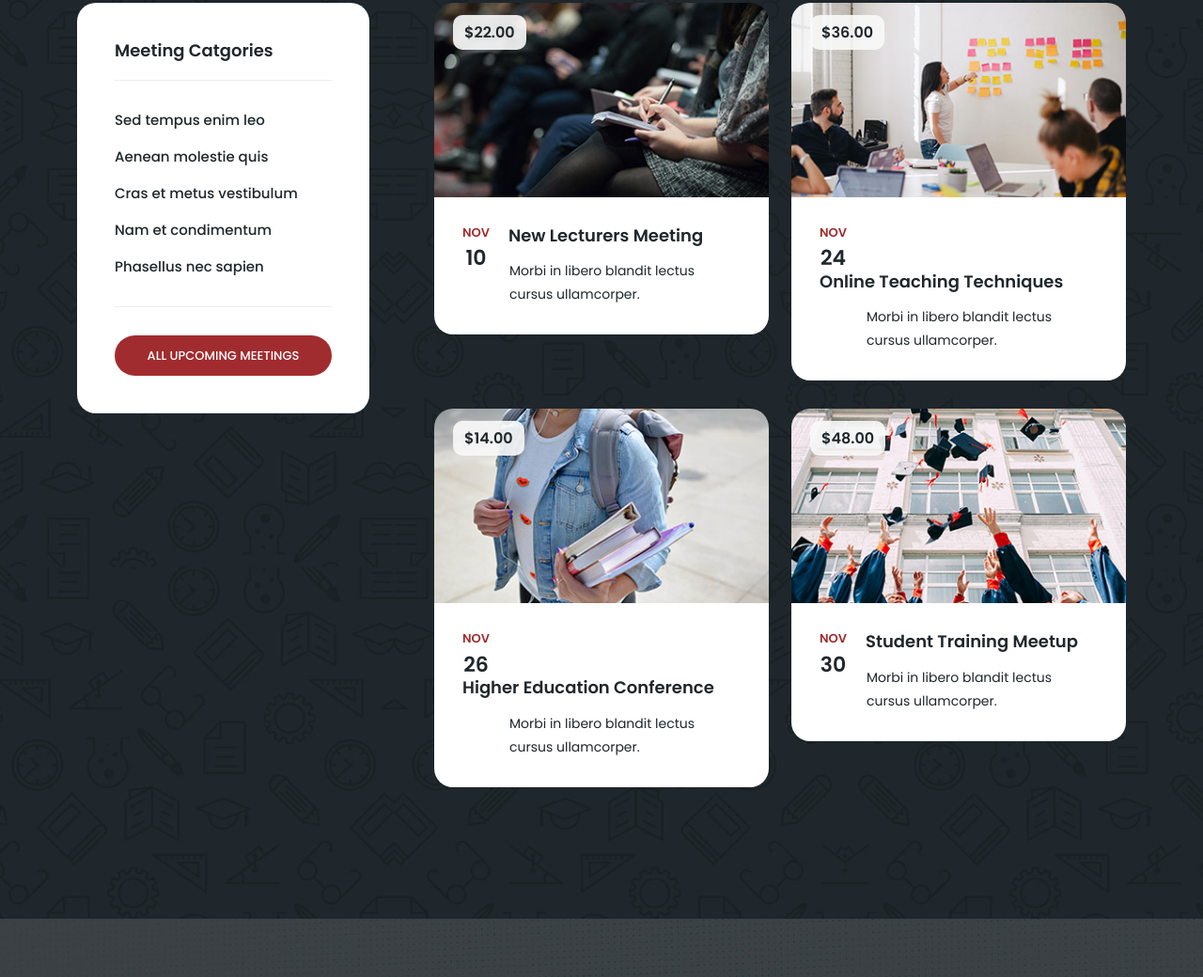
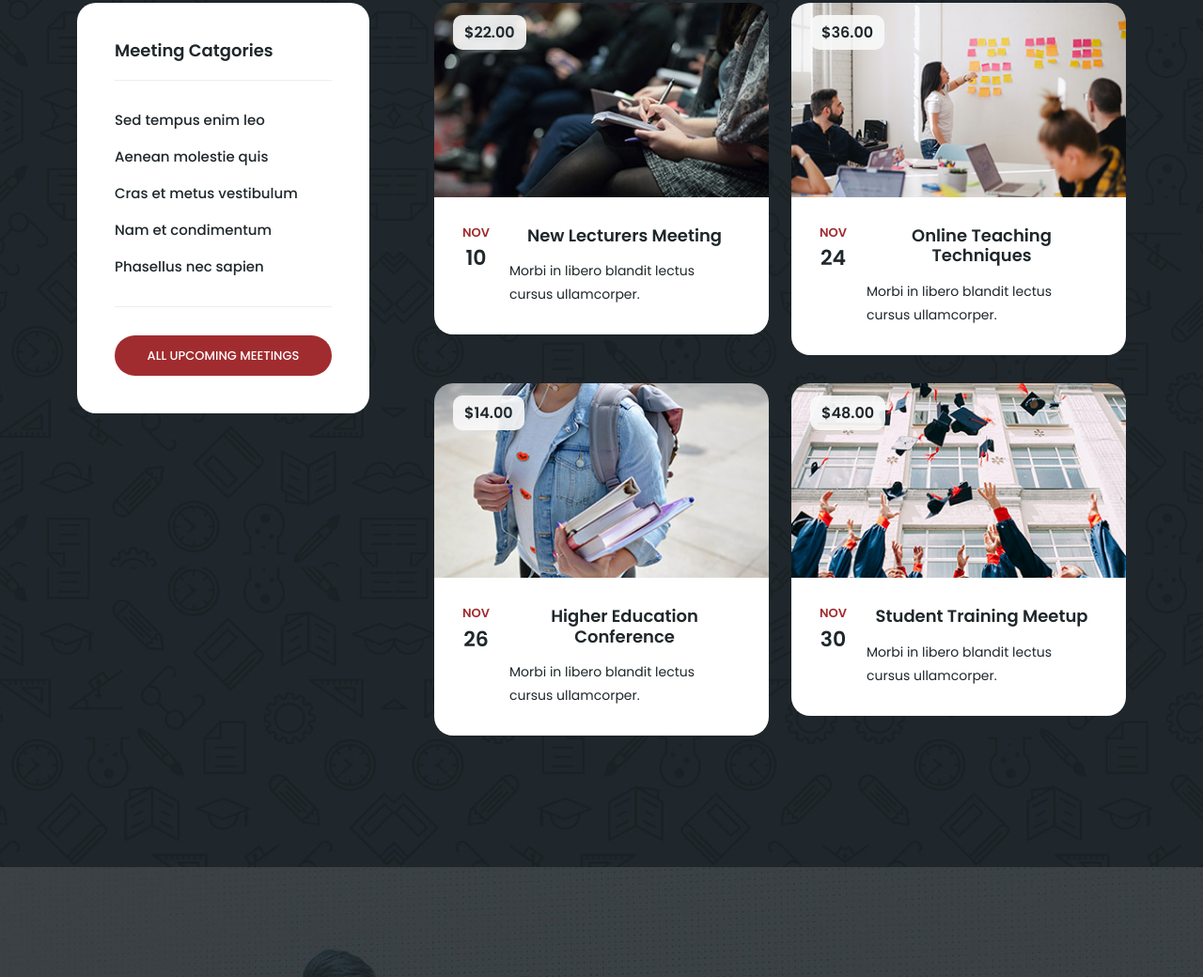
Before and after one commit to mehmetsensoyme/kolaycnc-website, a plain HTML site: page index.html in a window 1280 px wide. Shown: the part 1179-2219 px from the top of the page at 94% size. Drawn offline with nearby package versions, Linux system fonts and the light colour scheme.

Commit message:
fotoğraflar değişti(düzenlenecek)
css'de ekleme yapıldı

```diff
--- a/assets/css/kolaycnc_mese.css
+++ b/assets/css/kolaycnc_mese.css
@@ -1019,14 +1019,16 @@ section.upcoming-meetings .categories .main-button-red a {
 
 .meeting-item .down-content h4 {
   font-size: 18px;
+  text-align: center;
   color: #1f272b;
   font-weight: 600;
-  display: inline-block;
+  display: block;
   margin-bottom: 15px;
 }
 
 .meeting-item .down-content p {
   margin-left: 50px;
+  text-align: left;
   color: #1f272b;
   font-size: 14px;
 }
```
Also changed, not shown: assets/images/meetings-bg - Kopya.jpg (added), assets/images/meetings-page-bg - Kopya.jpg (added), assets/images/meetings-page-bg.jpg, assets/images/web_arkaplan_kolaycnc[1].png (added).
